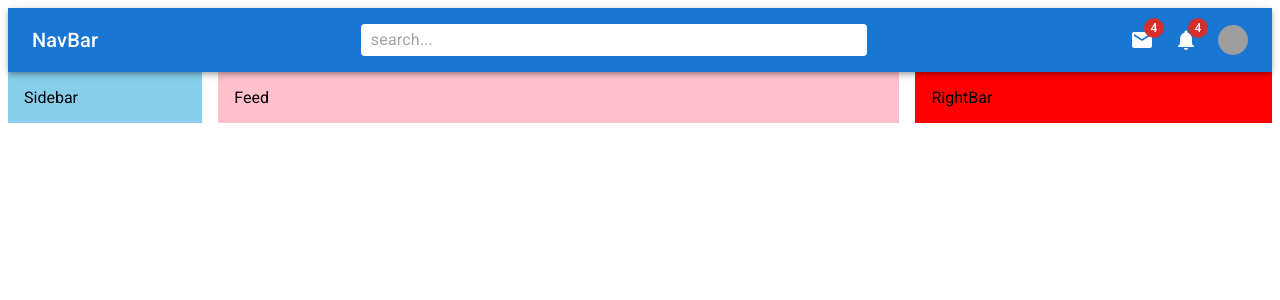
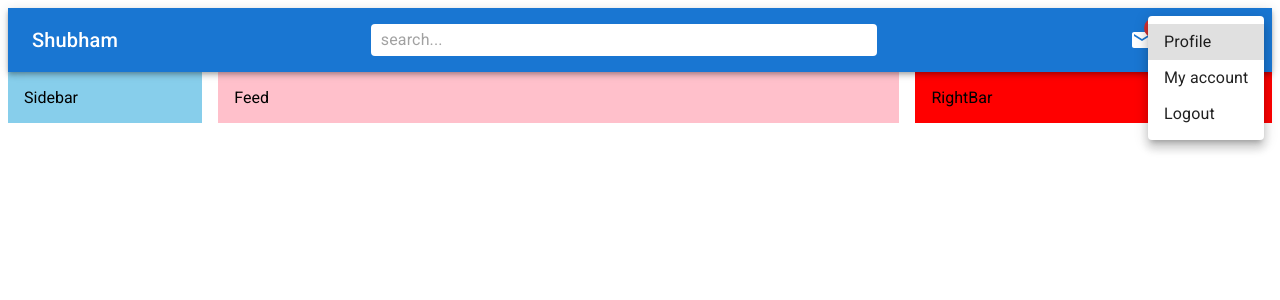
Before and after one commit to shubham-sanvariya/react-material-UI, a React (Create React App) app: page / in a window 1280 px wide. Both pictures are taken after a click on the element 1232 px from the left and 40 px from the top of the page. Shown: the top 300 px of the page. Built offline with nearby package versions, Linux system fonts and the light colour scheme; grey boxes are pictures that could not be loaded.

Commit message:
adding menu on avatar icon

```diff
--- a/src/components/Navbar.jsx
+++ b/src/components/Navbar.jsx
@@ -1,6 +1,6 @@
 import { Mail, Notifications, Pets } from '@mui/icons-material';
-import { AppBar, Avatar, Badge, Box, InputBase, Toolbar, Typography, styled } from '@mui/material'
-import React from 'react'
+import { AppBar, Avatar, Badge, Box, InputBase, Menu, MenuItem, Toolbar, Typography, styled } from '@mui/material'
+import React, { useState } from 'react'
 
 const StyledToolbar = styled(Toolbar)({
     display: "flex",
@@ -29,12 +29,13 @@
 }));
 
 const Navbar = () => {
+    const [open, setOpen] = useState(false);
   return (
     <AppBar position='sticky'>
         <StyledToolbar>
             <Typography variant='h6'
              sx={{ display: { xs: "none", sm: "block" } }}>
-                NavBar
+                Shubham
             </Typography>
             <Pets sx={{ display: { xs: "block", sm: "none" } }}/>
             <Search><InputBase placeholder='search...'/></Search>
@@ -45,15 +46,38 @@
                 <Badge badgeContent={4} color='error'>
                     <Notifications />
                 </Badge>
-                  <Avatar sx={{width : 30, height : 30}} src='https://images.pexels.com/photos/846741/pexels-photo-846741.jpeg?auto=compress&cs=tinysrgb&w=1260&h=750&dpr=2'/>
+                  <Avatar
+                   sx={{width : 30, height : 30}}
+                   src='https://images.pexels.com/photos/846741/pexels-photo-846741.jpeg?auto=compress&cs=tinysrgb&w=1260&h=750&dpr=2'
+                   onClick={e=>setOpen(true)}
+                   />
             </Icons>
-            <UserBox>
+            <UserBox onClick={e=>setOpen(true)}>
                 <Avatar
                 sx={{ width: 30, height: 30 }}
-                src='https://images.pexels.com/photos/846741/pexels-photo-846741.jpeg?auto=compress&cs=tinysrgb&w=1260&h=750&dpr=2' />
+                src='https://images.pexels.com/photos/846741/pexels-photo-846741.jpeg?auto=compress&cs=tinysrgb&w=1260&h=750&dpr=2'
+                />
                 <Typography variant='span'>John</Typography>
             </UserBox>
         </StyledToolbar>
+          <Menu
+              id="demo-positioned-menu"
+              aria-labelledby="demo-positioned-button"
+              open={open}
+              onClose={e=>setOpen(false)}
+              anchorOrigin={{
+                  vertical: "top",
+                  horizontal: "right",
+              }}
+              transformOrigin={{
+                  vertical: "top",
+                  horizontal: "right",
+              }}
+          >
+              <MenuItem>Profile</MenuItem>
+              <MenuItem>My account</MenuItem>
+              <MenuItem>Logout</MenuItem>
+          </Menu>
     </AppBar>
   )
 }
```
